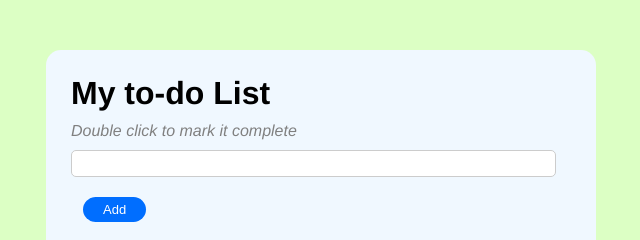
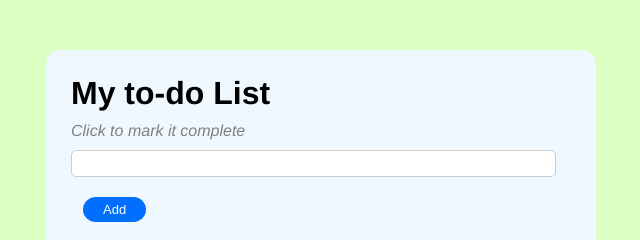
Before and after one commit to Reyhanas/ToDoList, a plain HTML site: page index.html in a window 1280 px wide. Shown: the top 240 px of the page, 162-802 px from the left. Drawn offline with Linux system fonts and the light colour scheme.

Commit message:
index.html

```diff
--- a/index.html
+++ b/index.html
@@ -10,7 +10,7 @@
 <body>
     <div class="todo-wrapper">
         <h2>My to-do List</h2>
-        <p>Double click to mark it complete</p>
+        <p>Click to mark it complete</p>
 
         <form name="todo-adder">
             <input type="text" id="todo-entry-box"/>
```
